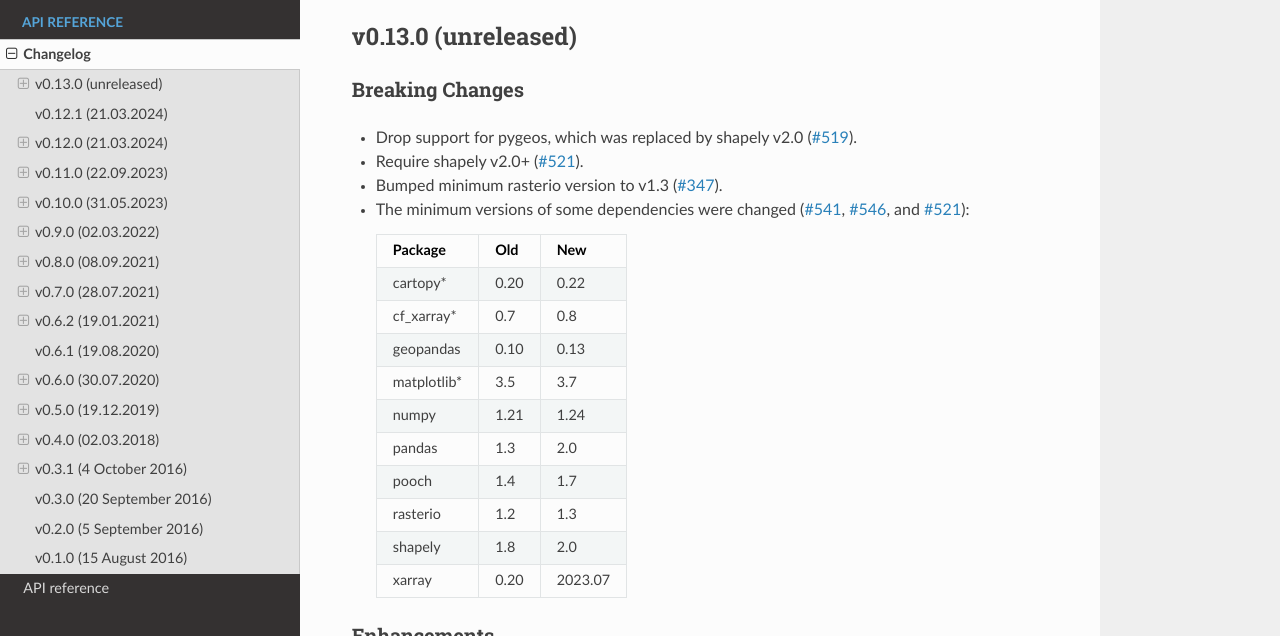
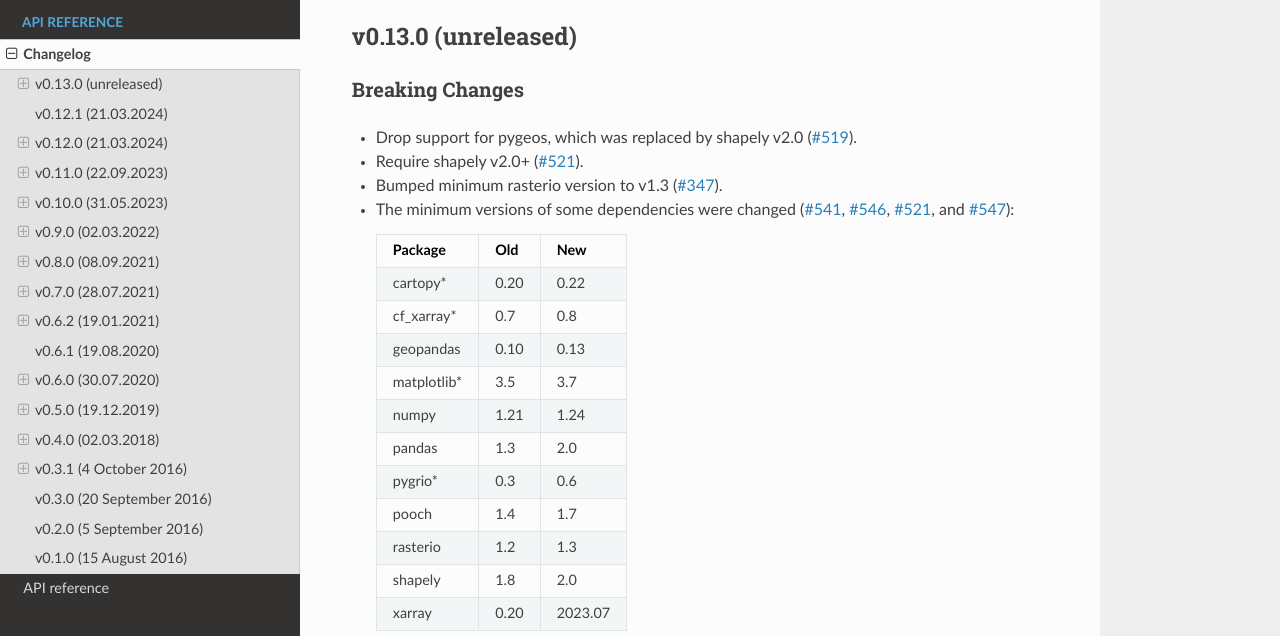
Before and after one commit to regionmask/regionmask, a Sphinx documentation site: the page built from docs/source/changelog.rst, in a window 1280 px wide and 900 px high, cut to the strip 264-900 px from the top of the window. Built offline with Sphinx 7.4.7 and the Read the Docs theme 2.0.0, drawn with Linux system fonts in a browser that asks for light colours; the version number could not be read and is left out.

Commit message:
bump pyogrio (#547)
* bump pyogrio

* changelog

```diff
--- a/CHANGELOG.rst
+++ b/CHANGELOG.rst
@@ -21,7 +21,7 @@
 - Require shapely v2.0+ (:pull:`521`).
 - Bumped minimum rasterio version to v1.3 (:issue:`347`).
 
-- The minimum versions of some dependencies were changed (:pull:`541`, :pull:`546`, and :pull:`521`):
+- The minimum versions of some dependencies were changed (:pull:`541`, :pull:`546`, :pull:`521`, and :pull:`547`):
 
   ============ ===== =====
   Package      Old   New
@@ -32,6 +32,7 @@
   matplotlib*  3.5   3.7
   numpy        1.21  1.24
   pandas       1.3   2.0
+  pygrio*      0.3   0.6
   pooch        1.4   1.7
   rasterio     1.2   1.3
   shapely      1.8   2.0
--- a/docs/source/installation.rst
+++ b/docs/source/installation.rst
@@ -33,7 +33,7 @@
 For faster loading of shapefiles
 ~~~~~~~~~~~~~~~~~~~~~~~~~~~~~~~~
 
-- `pyogrio <https://pyogrio.readthedocs.io>`__ (0.5 or later) allows faster reading of
+- `pyogrio <https://pyogrio.readthedocs.io>`__ (0.6 or later) allows faster reading of
   shapefiles. Currently only used for natural earth data (as the other data is loaded
   reasonanbly fast with fiona).
 
```
Also changed, not shown: 1 other file.
